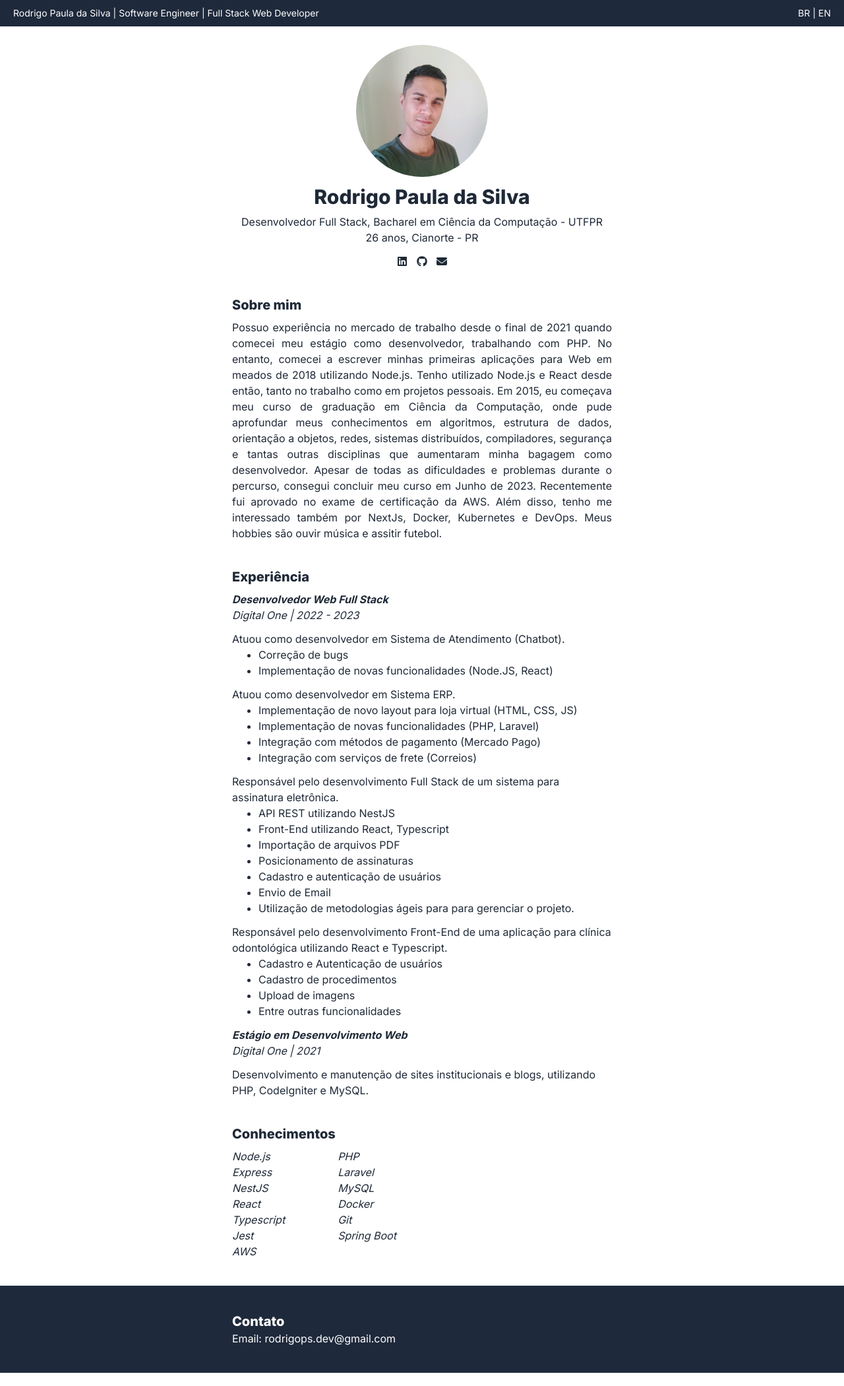
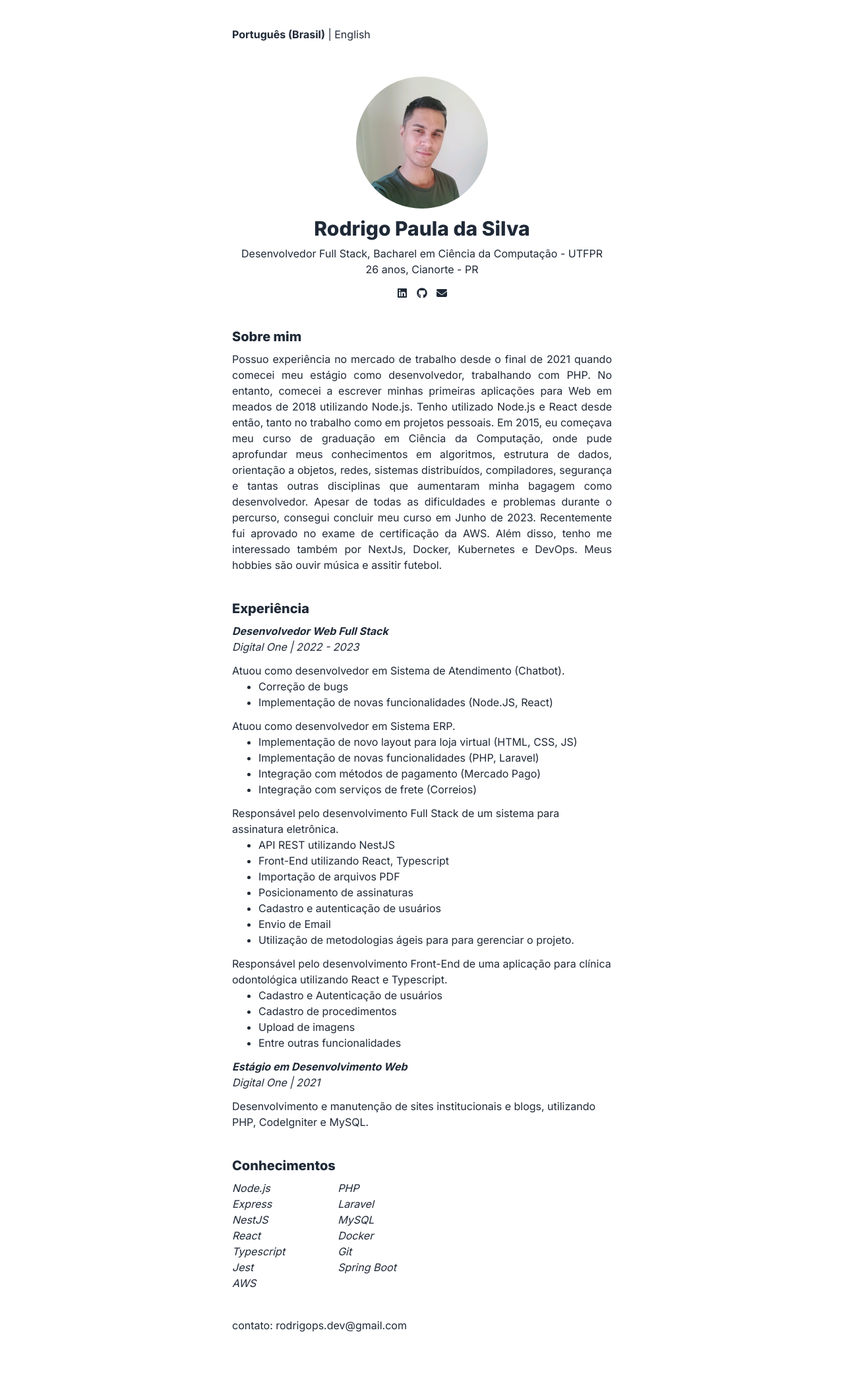
Before and after one commit to rodps/my-page, a Next.js app: page / in a window 1280 px wide. Shown: the whole page at 66% size. Built offline with nearby package versions, Linux system fonts and the light colour scheme.

Commit message:
change layout

```diff
--- a/src/app/page.tsx
+++ b/src/app/page.tsx
@@ -14,13 +14,10 @@ export default async function Home({
   const dict = await getDictionary(lang)
   return (
     <main>
-      <nav className='fixed bg-slate-800 w-full h-10 top-0 flex justify-between items-center text-white text-sm px-5 gap-3'>
-        <div>Rodrigo Paula da Silva <span className='hidden sm:inline-block'>| Software Engineer | Full Stack Web Developer</span></div>
-        <div>
-          <Link href="?lang=pt-br" scroll={false}>BR</Link> | <Link href="?lang=en" scroll={false}>EN</Link>
+      <div className='text-gray-800 m-5 mt-10'>
+        <div className='max-w-xl m-auto mb-10'>
+          <Link href="?lang=pt-br" scroll={false} className={`hover:text-cyan-600 ${lang === 'pt-br' ? 'font-bold' : ''}`}>Português (Brasil)</Link> | <Link href="?lang=en" scroll={false} className={`hover:text-cyan-600 ${lang === 'en' ? 'font-bold' : ''}`}>English</Link>
         </div>
-      </nav>
-      <div className='text-gray-800 m-5 mt-14'>
         <div className='flex items-center text-center flex-col mb-10'>
           <Image src={"/profile.jpeg"} alt='Foto de perfil' width={200} height={200} className='rounded-full my-3' />
           <h1 className='text-2xl sm:text-3xl font-extrabold mb-2'>Rodrigo Paula da Silva</h1>
@@ -94,14 +91,10 @@ export default async function Home({
             </ul>
           </div>
         </div>
+        <div className='max-w-xl m-auto mb-20'>
+          <p>{dict.contato.titulo}: rodrigops.dev@gmail.com</p>
+        </div>
       </div>
-
-      <footer className='w-100 bg-slate-800 text-white py-10 px-4'>
-        <div className='max-w-xl m-auto'>
-          <h2 className='text-xl font-extrabold'>{dict.contato.titulo}</h2>
-          <p>Email: rodrigops.dev@gmail.com</p>
-        </div>
-      </footer>
     </main>
   )
 }
--- a/src/dictionaries/en.json
+++ b/src/dictionaries/en.json
@@ -68,6 +68,6 @@
     "titulo": "Knowledge"
   },
   "contato": {
-    "titulo": "Contact"
+    "titulo": "contact"
   }
 }
--- a/src/dictionaries/pt-br.json
+++ b/src/dictionaries/pt-br.json
@@ -68,6 +68,6 @@
     "titulo": "Conhecimentos"
   },
   "contato": {
-    "titulo": "Contato"
+    "titulo": "contato"
   }
 }
```
